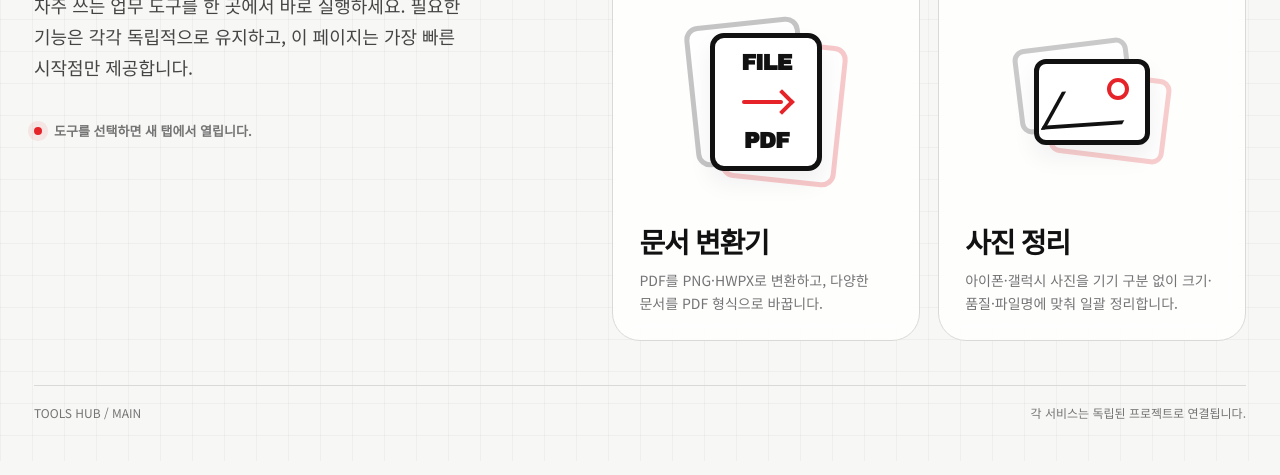
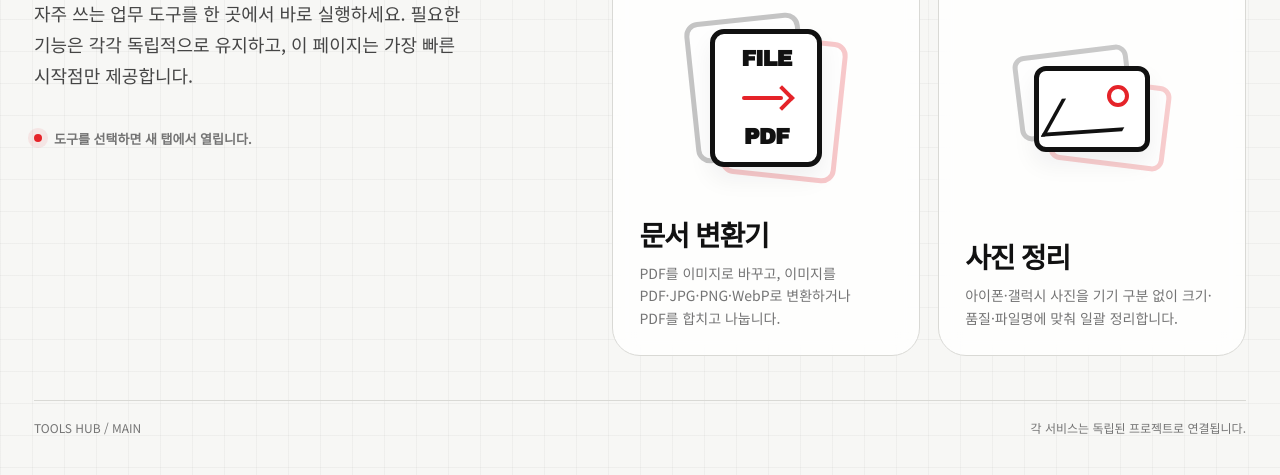
Before and after one commit to kimhoho8601-alt/main, a plain HTML site: page index.html in a window 1280 px wide. Shown: the part 685-1160 px from the top of the page. Drawn offline with Linux system fonts and the light colour scheme.

Commit message:
Update converter card description

```diff
--- a/index.html
+++ b/index.html
@@ -567,7 +567,7 @@
             </div>
           </div>
           <h2 class="card-title">문서 변환기</h2>
-          <p class="card-copy">PDF를 PNG·HWPX로 변환하고, 다양한 문서를 PDF 형식으로 바꿉니다.</p>
+          <p class="card-copy">PDF를 이미지로 바꾸고, 이미지를 PDF·JPG·PNG·WebP로 변환하거나 PDF를 합치고 나눕니다.</p>
         </a>
         <a
           class="app-card"
```
